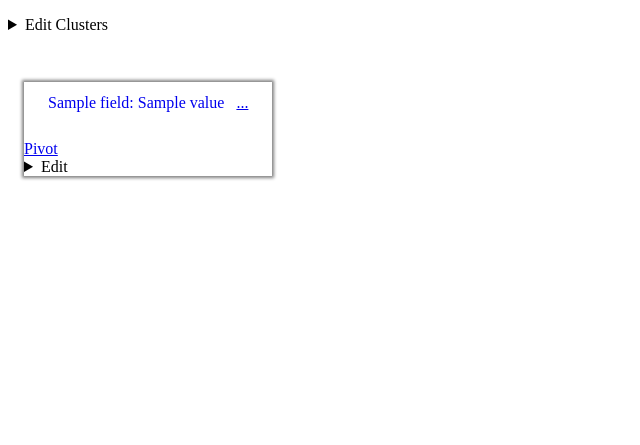
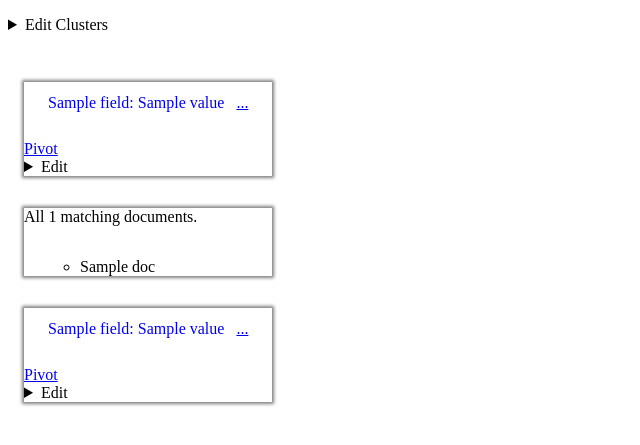
Before and after one commit to SamHames/hyperreal_mirror, a Python web app: template hyperreal/templates/index.html in a window 1280 px wide. Shown: the part 98-543 px from the top of the page, without its empty margins (0-640 px from the left). Run offline with Jinja, Linux system fonts and the light colour scheme; the template is opened without the code that fills it: most values are stand-ins (such as "Sample title", 1, 10 or a date in 2020).

Commit message:
Add a very basic query results page on the cluster view associated with the selected feature/cluster query
FossilOrigin-Name: 045ddfd58764e631c7d0cb68ca8a18b4e1a976a85113291e6e160ffdbef25796

```diff
--- a/hyperreal/corpus.py
+++ b/hyperreal/corpus.py
@@ -213,6 +213,10 @@ class PlainTextSqliteCorpus(SqliteBackedCorpus):
             "text": hyperreal.utilities.tokens(doc),
         }
 
+    def render_docs_html(self, doc_keys):
+        """Return the given documents as HTML."""
+        return list(self.docs(doc_keys=doc_keys))
+
 
 class CirrusSearchWikiCorpus(SqliteBackedCorpus):
 
--- a/hyperreal/templates/base.html
+++ b/hyperreal/templates/base.html
@@ -21,13 +21,15 @@
 
 .cluster-list li {
     padding-left: 0;
+    max-width: 40em;
 }
+
 .compact-cluster {
-    max-width: 40em;
     margin: 1em;
     padding: 0.5em;
     padding-left: 0;
 }
+
 .compact-cluster li {
     display: inline-block;
     list-style-type: none;
@@ -36,6 +38,10 @@
 }
 
 .feature-link { text-decoration: none; }
+
+.doc-list li{
+    margin: 2em 1em;
+}
 
     </style>
 
--- a/hyperreal/templates/index.html
+++ b/hyperreal/templates/index.html
@@ -22,7 +22,36 @@
 </details>
 
 <ul class="cluster-list">
-    {% for cluster_id, features in clusters %}
+
+    {% for cluster_id, features in clusters[:1] %}
+    <li>
+        <ul class="compact-cluster">
+            {% for feature_id, field, value, score in features %}
+            <li><a class="feature-link" href=/?feature_id={{ feature_id }}>{{ field }}: {{ value }}</a><!-- ({{ score }}) --></li>
+            {% endfor %}
+            <a href="/cluster/{{ cluster_id }}">...</a>
+        </ul>
+        <a href="/?cluster_id={{ cluster_id }}">Pivot</a>
+        <details>
+            <summary>Edit</summary>
+            <form method="post" action="/cluster/delete">
+                <input type="hidden" name="cluster_id" value="{{ cluster_id }}">
+                <button class="inline-button" type="submit">Delete 🗑️</button>
+            </form>
+        </details>
+    </li>
+    {% endfor %}
+    {% if rendered_docs %}
+    <li>
+        <p>{% if rendered_docs|length < total_docs %}Sample of the {{ total_docs }} matching documents.{% else %}All {{ total_docs }} matching documents.{% endif %}</p>
+        <ul class="doc-list">
+            {% for doc_id, doc in rendered_docs %}
+            <li>{{ doc }}</li>
+            {% endfor %}
+        </ul>
+    </li>
+    {% endif %}
+    {% for cluster_id, features in clusters[1:] %}
     <li>
         <ul class="compact-cluster">
             {% for feature_id, field, value, score in features %}
```
Also changed, not shown: hyperreal/index.py (+18 -2 lines), hyperreal/server.py (+15 -1 lines).
